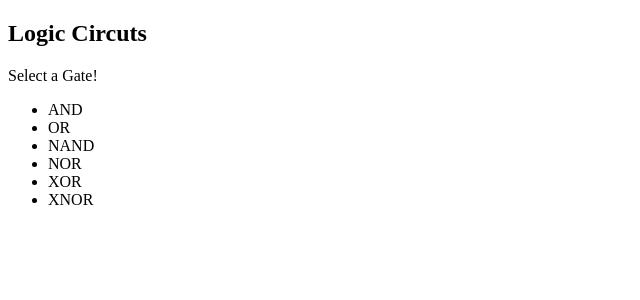
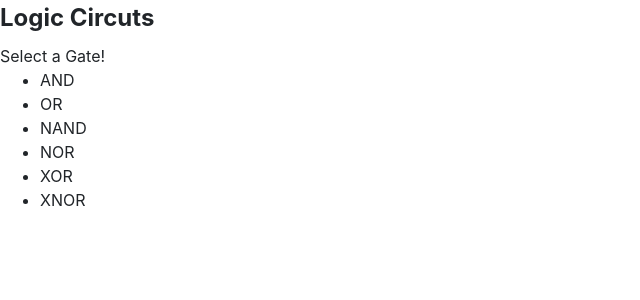
Before and after one commit to i3oges/logic-circuts, an Angular app: page / in a window 1280 px wide. Shown: the top 300 px of the page, without its empty margins (0-640 px from the left). Built offline with nearby package versions, Linux system fonts and the light colour scheme.

Commit message:
Add bootstrap and some css

```diff
--- a/package.json
+++ b/package.json
@@ -20,7 +20,10 @@
     "@angular/platform-browser": "^6.0.3",
     "@angular/platform-browser-dynamic": "^6.0.3",
     "@angular/router": "^6.0.3",
+    "bootstrap": "^4.1.1",
     "core-js": "^2.5.4",
+    "jquery": "^3.3.1",
+    "popper.js": "^1.14.3",
     "rxjs": "^6.0.0",
     "zone.js": "^0.8.26"
   },
--- a/src/app/gate-selector/gate-selector.component.html
+++ b/src/app/gate-selector/gate-selector.component.html
@@ -1,7 +1,9 @@
 Select a Gate!
 
 <ul>
-  <li *ngFor="let gate of gateList" (click)="onSelect(gate)">{{gate}}</li>
+  <li *ngFor="let gate of gateList"
+    [class.selected]="gate === selectedGate"
+    (click)="onSelect(gate)">{{gate}}</li>
 </ul>
 
 <div *ngIf="selectedGate">
--- a/src/app/gate-selector/gate-selector.component.scss
+++ b/src/app/gate-selector/gate-selector.component.scss
@@ -0,0 +1,3 @@
+.selected{
+    color: blue;
+}
--- a/src/styles.scss
+++ b/src/styles.scss
@@ -1 +1,2 @@
-/* You can add global styles to this file, and also import other style files */
+@import '~bootstrap/scss/bootstrap-reboot';
+@import '~bootstrap/scss/bootstrap-grid';
```
Also changed, not shown: 1 other file (tests, documents, lock files or other folders).
